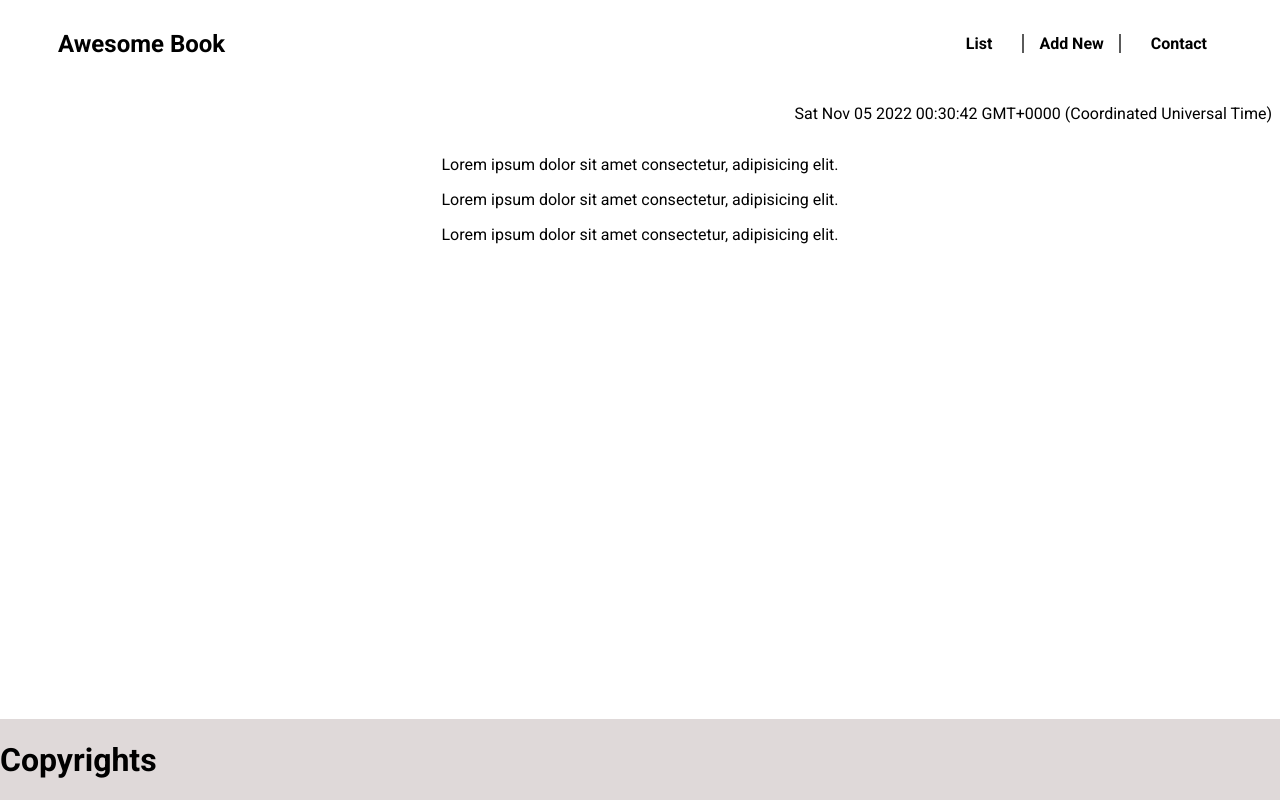
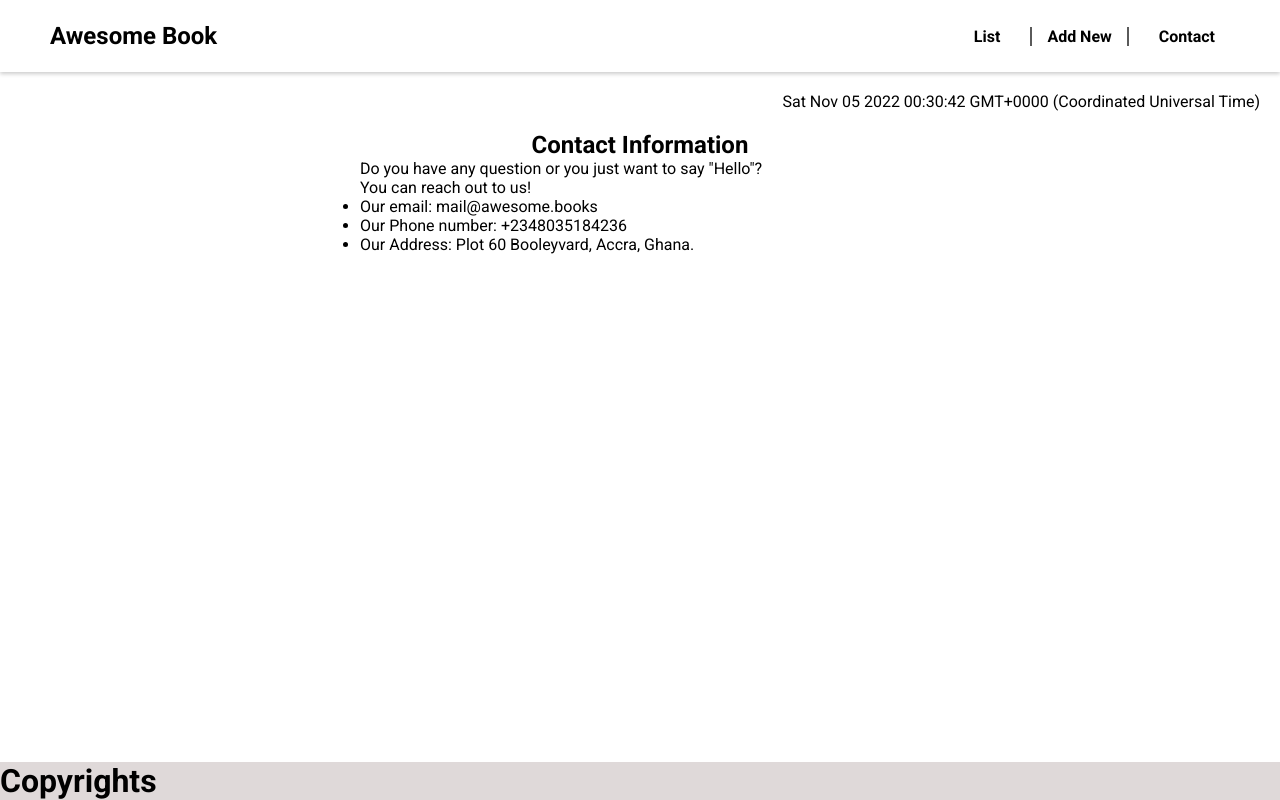
Before and after one commit to BryteLitty/Awesome-books, a website: page index.html in a window 1280 px wide. Both pictures are taken after a click on the item "Contact". Drawn offline with Linux system fonts and the light colour scheme.

Commit message:
updates on index.html and style.css

```diff
--- a/index.html
+++ b/index.html
@@ -27,7 +27,7 @@
     </div>
   <main>
     <section id="books-section">
-      <h1>All Awesome Books</h1>
+      <h1 class="heading">All Awesome Books</h1>
       <div class="books-container">
         <div class="booklist">
             <!--   -->
@@ -51,9 +51,13 @@
     </section>
 
     <section id="contact">
-      <p>Lorem ipsum dolor sit amet consectetur, adipisicing elit.</p>
-      <p>Lorem ipsum dolor sit amet consectetur, adipisicing elit.</p>
-      <p>Lorem ipsum dolor sit amet consectetur, adipisicing elit.</p>
+      <h1>Contact Information</h1>
+      <ul class="contact-details">
+        <p class="contact-query">Do you have any question or you just want to say "Hello"?<br>You can reach out to us!</p>
+        <li>Our email: mail@awesome.books</li>
+        <li>Our Phone number: +2348035184236</li>
+        <li>Our Address: Plot 60 Booleyvard, Accra, Ghana.</li>
+      </ul>
     </section>
   </main>
 
--- a/style.css
+++ b/style.css
@@ -1,6 +1,8 @@
 @import url('https://fonts.googleapis.com/css2?family=Roboto:ital,wght@0,100;0,300;0,400;0,500;0,700;0,900;1,100;1,300;1,400;1,500;1,700;1,900&display=swap');
 
 * {
+  margin: 0;
+  /* padding: 0; */
   box-sizing: border-box;
   font-family: 'Roboto', sans-serif;
 }
@@ -11,6 +13,17 @@ main {
   text-align: center;
   background-color: #fff;
 
+}
+
+header {
+  box-shadow: 0 2px 4px 0 rgba(0,0,0,.2);
+  width: 100%;
+  /* margin-top: 0; */
+  padding: 12px 0;
+}
+
+.heading {
+  margin: 20px 0;
 }
 
 .books-container {
@@ -31,7 +44,7 @@ main {
   display: flex;
   justify-content: space-between;
   align-items: center;
-  padding: 2px 5px;
+  padding: 12px 5px;
 }
 
 .book p {
@@ -115,8 +128,13 @@ nav {
 }
 
 .display-date {
+  margin: 20px;
   display: flex;
   justify-content: right;
+}
+
+.contact-details {
+  text-align: left;
 }
 
 footer {
```
